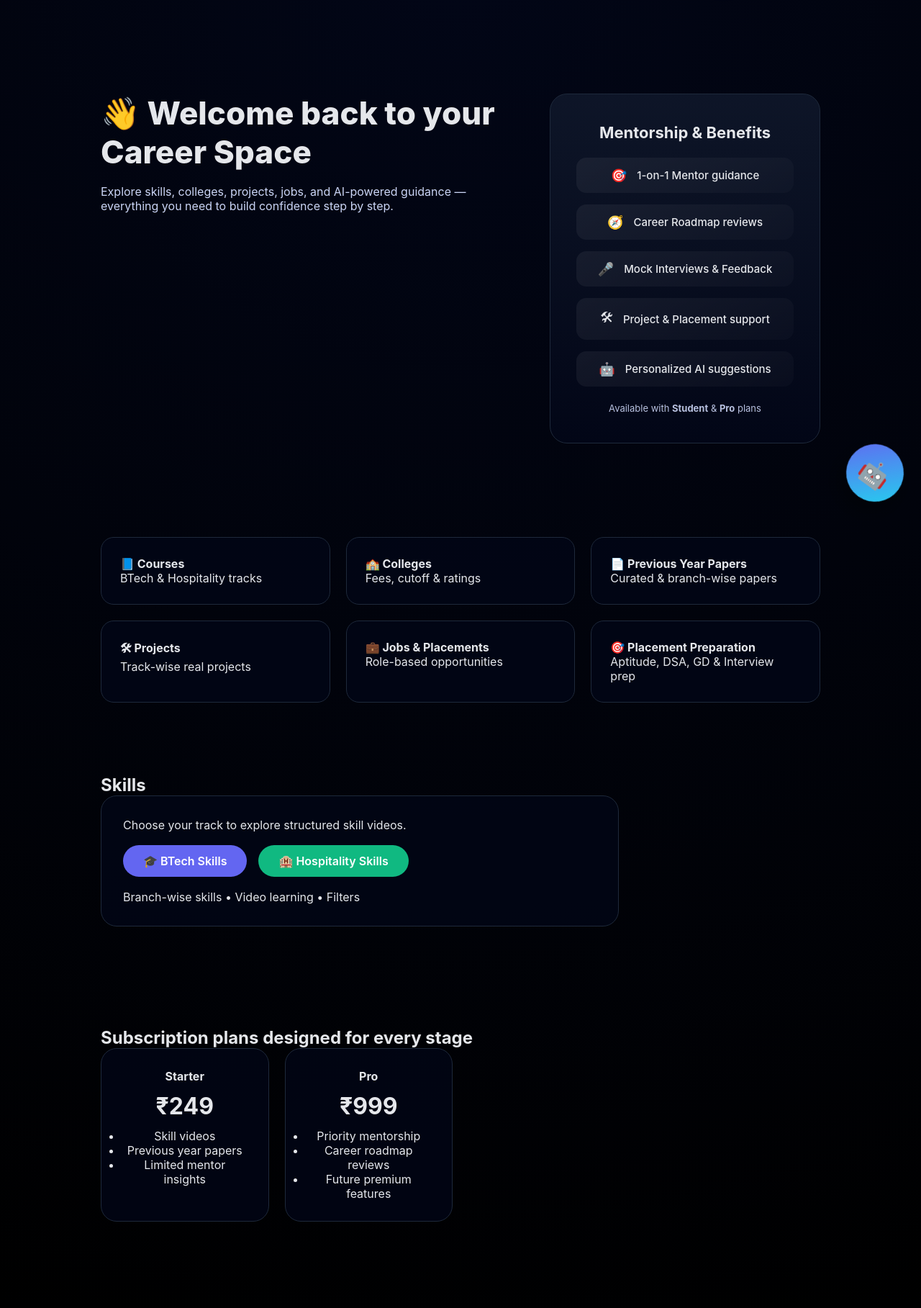
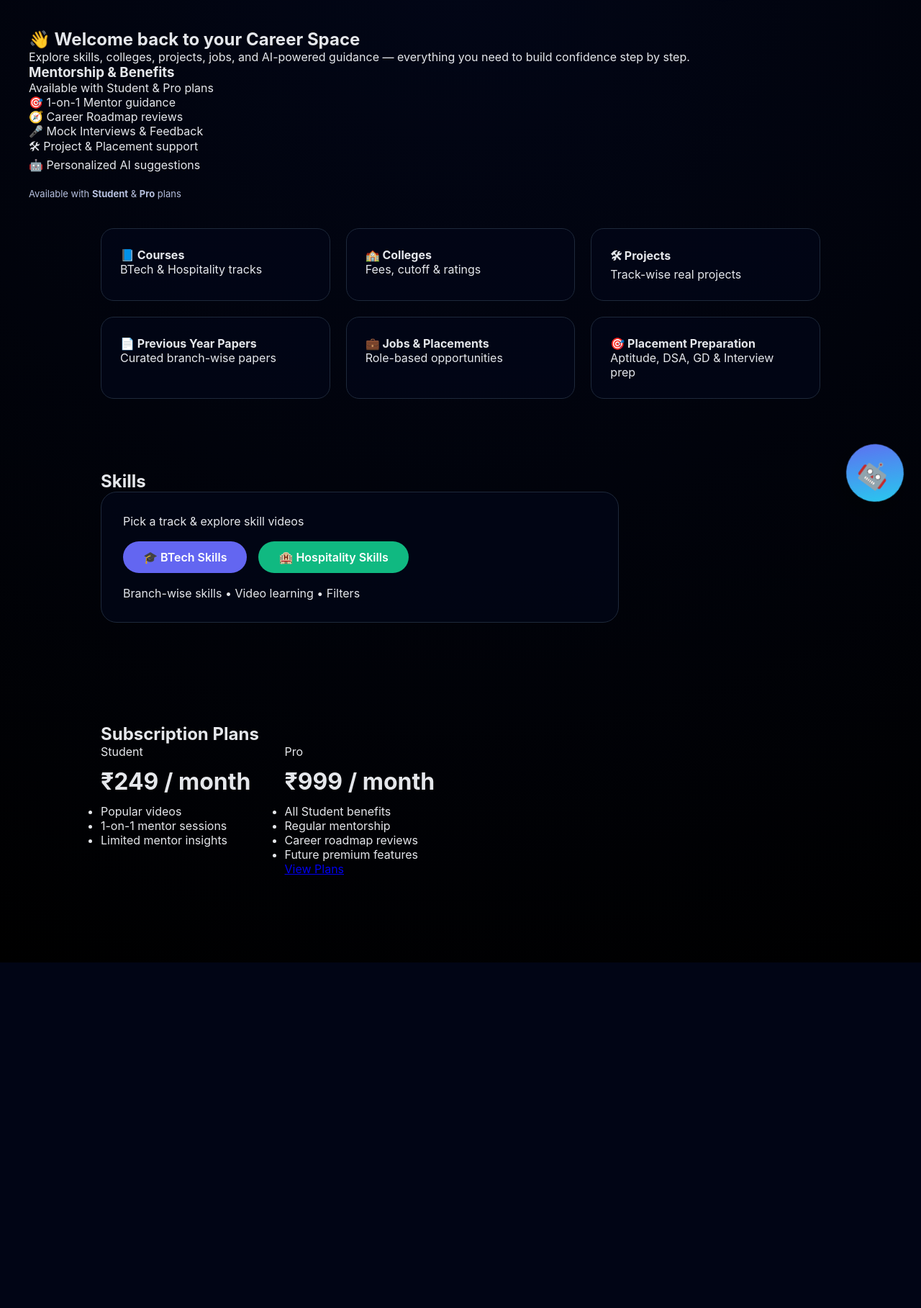
Before and after one commit to ssvprasad144/CareerInnTech, a Django app: page /dashboard/ in a window 1280 px wide. Shown: the part 79-1896 px from the top of the page at 72% size. After the commit the page ends 1416 px from the top, so only its background shows below. Run offline with Django 5.2, Linux system fonts and the light colour scheme; the visitor is signed in with stand-in values (Sample User, id 1).

Commit message:
Update dashboard.html

```diff
--- a/careerinntech/templates/dashboard.html
+++ b/careerinntech/templates/dashboard.html
@@ -5,66 +5,37 @@
 
 {% block extra_css %}
 <link rel="stylesheet" href="{% static 'css/dashboard.css' %}">
-
-
 {% endblock %}
 
 {% block content %}
 
-<!-- ================= HERO ================= -->
-<section class="hero-section">
-    <div class="hero-content">
+<section class="hero-container">
+    <div class="hero-text">
         <h1>👋 Welcome back to your Career Space</h1>
         <p>
             Explore skills, colleges, projects, jobs, and AI-powered guidance —
             everything you need to build confidence step by step.
         </p>
-
     </div>
 
-    <!-- 🔁 REPLACED CARD -->
-   <div class="hero-pass">
-    <h3>Mentorship & Benefits</h3>
+    <div class="mentorship-sidebar">
+        <h3>Mentorship & Benefits</h3>
+        <p class="sub-text">Available with Student & Pro plans</p>
 
-    <div class="benefits-grid">
-        <div class="benefit-item">
-            <span class="benefit-icon">🎯</span>
-            <span>1-on-1 Mentor guidance</span>
+        <div class="benefits-list">
+            <div class="benefit-row"><span>🎯</span> 1-on-1 Mentor guidance</div>
+            <div class="benefit-row"><span>🧭</span> Career Roadmap reviews</div>
+            <div class="benefit-row"><span>🎤</span> Mock Interviews & Feedback</div>
+            <div class="benefit-row"><span>🛠</span> Project & Placement support</div>
+            <div class="benefit-row"><span>🤖</span> Personalized AI suggestions</div>
         </div>
 
-        <div class="benefit-item">
-            <span class="benefit-icon">🧭</span>
-            <span>Career Roadmap reviews</span>
-        </div>
-
-        <div class="benefit-item">
-            <span class="benefit-icon">🎤</span>
-            <span>Mock Interviews & Feedback</span>
-        </div>
-
-        <div class="benefit-item">
-            <span class="benefit-icon">🛠</span>
-            <span>Project & Placement support</span>
-        </div>
-
-        <div class="benefit-item">
-            <span class="benefit-icon">🤖</span>
-            <span>Personalized AI suggestions</span>
-        </div>
+        <div class="plan-note">Available with <strong>Student</strong> & <strong>Pro</strong> plans</div>
     </div>
-
-    <div class="plan-note">
-        Available with <strong>Student</strong> & <strong>Pro</strong> plans
-    </div>
-</div>
-
-
 </section>
 
-<!-- ================= QUICK EXPLORE ================= -->
 <section class="explore-section">
     <div class="explore-grid">
-
         <a href="{% url 'course_tracks' %}" class="explore-card">
             <h4>📘 Courses</h4>
             <p>BTech & Hospitality tracks</p>
@@ -75,15 +46,14 @@
             <p>Fees, cutoff & ratings</p>
         </a>
 
-        <!-- 🔁 REPLACED MENTORS -->
-        <a href="{% url 'paper_select' %}" class="explore-card">
-            <h4>📄 Previous Year Papers</h4>
-            <p>Curated & branch-wise papers</p>
-        </a>
-
         <a href="{% url 'projects' %}" class="explore-card">
             <h4>🛠 Projects</h4>
             <p>Track-wise real projects</p>
+        </a>
+
+        <a href="{% url 'paper_select' %}" class="explore-card">
+            <h4>📄 Previous Year Papers</h4>
+            <p>Curated branch-wise papers</p>
         </a>
 
         <a href="{% url 'jobs' %}" class="explore-card">
@@ -95,66 +65,45 @@
             <h4>🎯 Placement Preparation</h4>
             <p>Aptitude, DSA, GD & Interview prep</p>
         </a>
-
-
-
-
     </div>
 </section>
 
-<!-- ================= SKILLS ================= -->
 <section class="skills-section">
     <h2>Skills</h2>
-
     <div class="skills-box">
-        <p>Choose your track to explore structured skill videos.</p>
-
+        <p>Pick a track & explore skill videos</p>
         <div class="skills-actions">
-            <a href="{% url 'btech_skills' %}" class="skill-btn btech">
-                🎓 BTech Skills
-            </a>
-
-            <a href="#" class="skill-btn hospitality">
-                🏨 Hospitality Skills
-            </a>
+            <a href="{% url 'btech_skills' %}" class="skill-btn btech">🎓 BTech Skills</a>
+            <a href="#" class="skill-btn hospitality">🏨 Hospitality Skills</a>
         </div>
-
-        <span>Branch-wise skills • Video learning • Filters</span>
+        <span class="skills-footer">Branch-wise skills • Video learning • Filters</span>
     </div>
 </section>
 
-
-<!-- ================= PLANS ================= -->
 <section class="plans-section">
-    <h2>Subscription plans designed for every stage</h2>
-
+    <h2>Subscription Plans</h2>
     <div class="plans-grid">
-
-
-
-        <div class="plan-card">
-            <h4>Starter</h4>
-            <div class="plan-price">₹249</div>
-            <ul>
-                <li>Skill videos</li>
-                <li>Previous year papers</li>
+        <div class="subscription-card">
+            <p class="plan-name">Student</p>
+            <div class="plan-price">₹249 <span>/ month</span></div>
+            <ul class="plan-features">
+                <li>Popular videos</li>
+                <li>1-on-1 mentor sessions</li>
                 <li>Limited mentor insights</li>
             </ul>
         </div>
 
-
-
-
-        <div class="plan-card">
-            <h4>Pro</h4>
-            <div class="plan-price">₹999</div>
-            <ul>
-                <li>Priority mentorship</li>
+        <div class="subscription-card pro-card">
+            <p class="plan-name">Pro</p>
+            <div class="plan-price">₹999 <span>/ month</span></div>
+            <ul class="plan-features">
+                <li>All Student benefits</li>
+                <li>Regular mentorship</li>
                 <li>Career roadmap reviews</li>
                 <li>Future premium features</li>
             </ul>
+            <a href="#" class="view-plans-btn">View Plans</a>
         </div>
-
     </div>
 </section>
 
```
